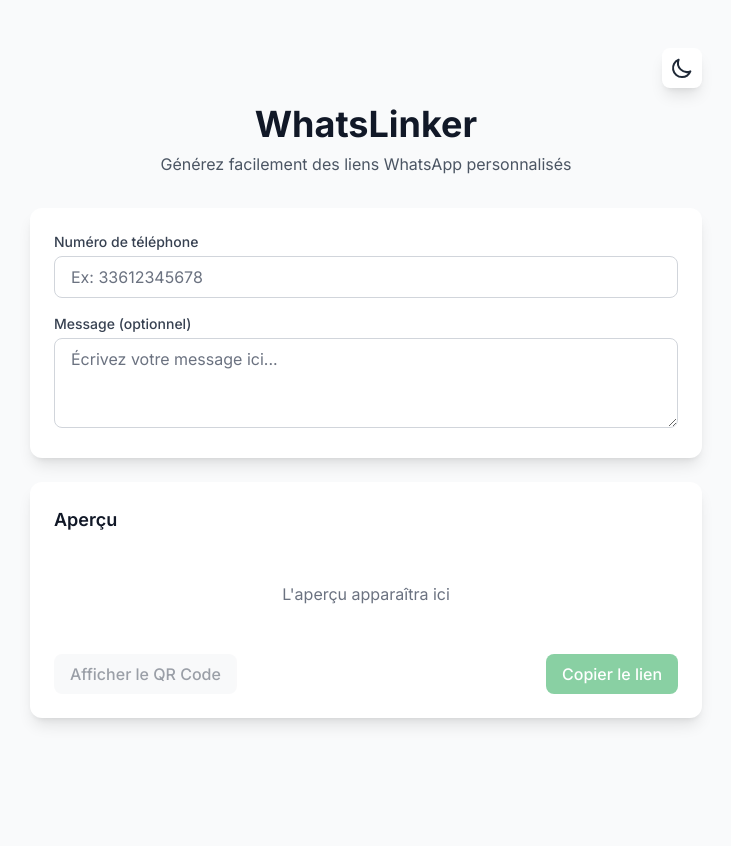
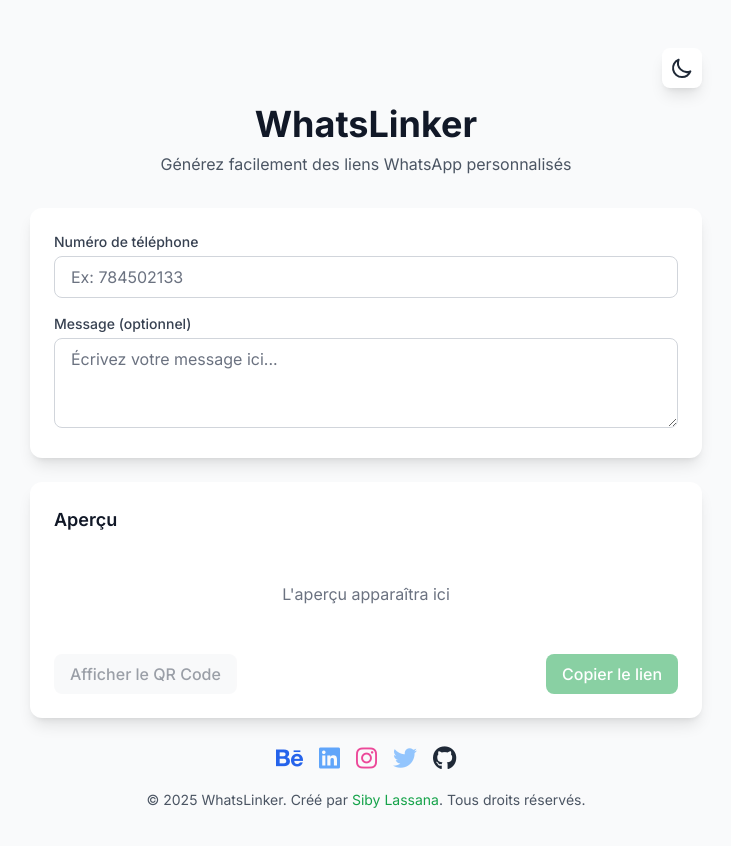
Before and after one commit to sibylassana95/WhatsLinker, a website built with Vite: page index.html in a window 1280 px wide. Shown: the whole page, without its empty margins (274-1005 px from the left). Before the commit the page ends 800 px from the top, so only its background shows below. Built offline with nearby package versions, Linux system fonts and the light colour scheme.

Commit message:
Ajout de la bibliothèque Font Awesome et intégration des liens vers les réseaux sociaux dans le pied de page.

```diff
--- a/index.html
+++ b/index.html
@@ -6,6 +6,7 @@
     <meta name="viewport" content="width=device-width, initial-scale=1.0" />
     <title>WhatsLinker - Générateur de liens WhatsApp</title>
     <link href="https://fonts.googleapis.com/css2?family=Inter:wght@400;500;600;700&display=swap" rel="stylesheet">
+    <link href="https://cdnjs.cloudflare.com/ajax/libs/font-awesome/6.0.0/css/all.min.css" rel="stylesheet">
   </head>
   <body class="bg-gray-50">
     <div id="app"></div>
--- a/src/main.js
+++ b/src/main.js
@@ -117,7 +117,7 @@
                 type="tel"
                 id="phone"
                 class="input bg-white dark:bg-gray-700 text-gray-900 dark:text-white dark:border-gray-600"
-                placeholder="Ex: 33612345678"
+                placeholder="Ex: 784502133"
               >
             </div>
 
@@ -149,6 +149,29 @@
             </button>
           </div>
         </div>
+
+        <footer class="text-center mt-8 pb-8">
+          <div class="flex justify-center space-x-4 mb-4">
+            <a href="https://www.behance.net/sibylassana" class="text-blue-600 dark:text-blue-400 hover:text-blue-700 dark:hover:text-blue-500 transition-colors">
+              <i class="fab fa-behance text-2xl"></i>
+            </a>
+            <a href="https://www.linkedin.com/in/sibylassana/" class="text-blue-400 dark:text-blue-300 hover:text-blue-500 dark:hover:text-blue-400 transition-colors">
+              <i class="fab fa-linkedin text-2xl"></i>
+            </a>
+            <a href="https://instagram.com/siby_global" class="text-pink-500 dark:text-pink-400 hover:text-pink-600 dark:hover:text-pink-500 transition-colors">
+              <i class="fab fa-instagram text-2xl"></i>
+            </a>
+            <a href="https://twitter.com/sibyog13" class="text-blue-300 dark:text-blue-200 hover:text-blue-400 dark:hover:text-blue-300 transition-colors">
+              <i class="fab fa-twitter text-2xl"></i>
+            </a>
+            <a href="http://github.com/sibylassana95/" class="text-gray-800 dark:text-gray-400 hover:text-gray-900 dark:hover:text-gray-500 transition-colors">
+              <i class="fab fa-github text-2xl"></i>
+            </a>
+          </div>
+          <p class="text-sm text-gray-600 dark:text-gray-400">
+            © ${new Date().getFullYear()} WhatsLinker. Créé par <a href="https://sibyshop.vercel.app/" class="text-green-600 dark:text-green-400 hover:text-green-700 dark:hover:text-green-500 transition-colors">Siby Lassana</a>. Tous droits réservés.
+          </p>
+        </footer>
       </div>
     </div>
   </div>
```
